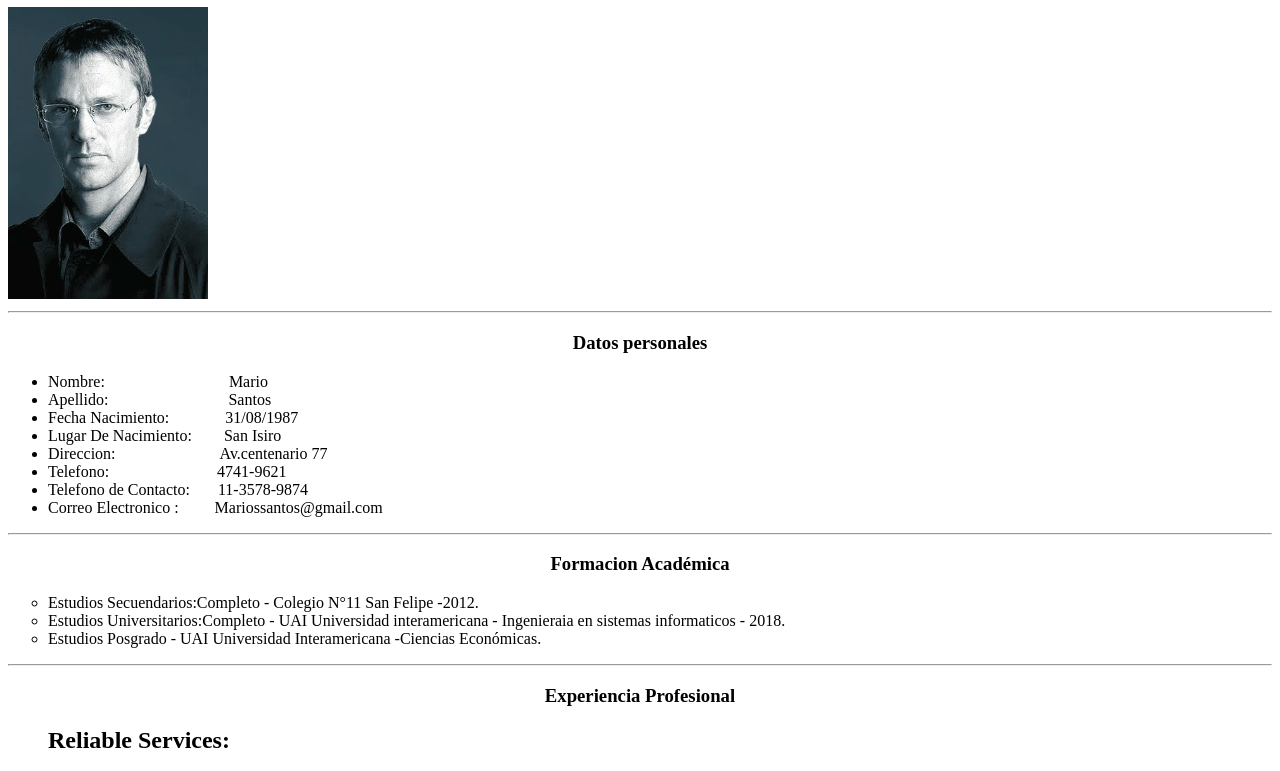
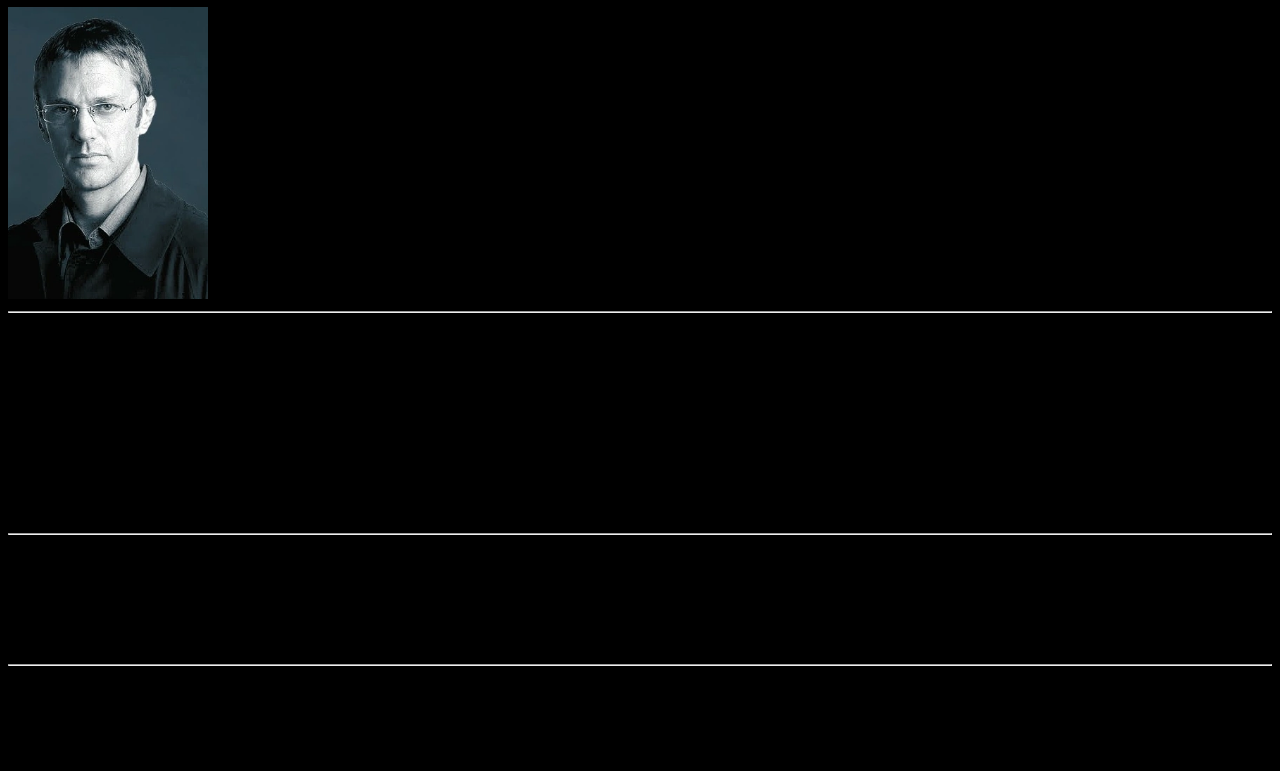
Before and after one commit to Ezequiel-UIA/LPPA-CV, a plain HTML site: page Index.html in a window 1280 px wide. Shown: the part 73-844 px from the top of the page. Drawn offline with Linux system fonts and the light colour scheme.

Commit message:
actualizar

```diff
--- a/Index.html
+++ b/Index.html
@@ -1,6 +1,8 @@
 <!DOCTYPE html>
 <html lang="en">
 <head>
+
+
 
     <title> My CV  </title>
 
@@ -20,7 +22,7 @@
 
 </head>
 
-<body>
+<body style="background-color: rgb(0, 0, 0);">
 
     <h1>Ingeniero en Sistemas Informaticos </h1>
 
```
